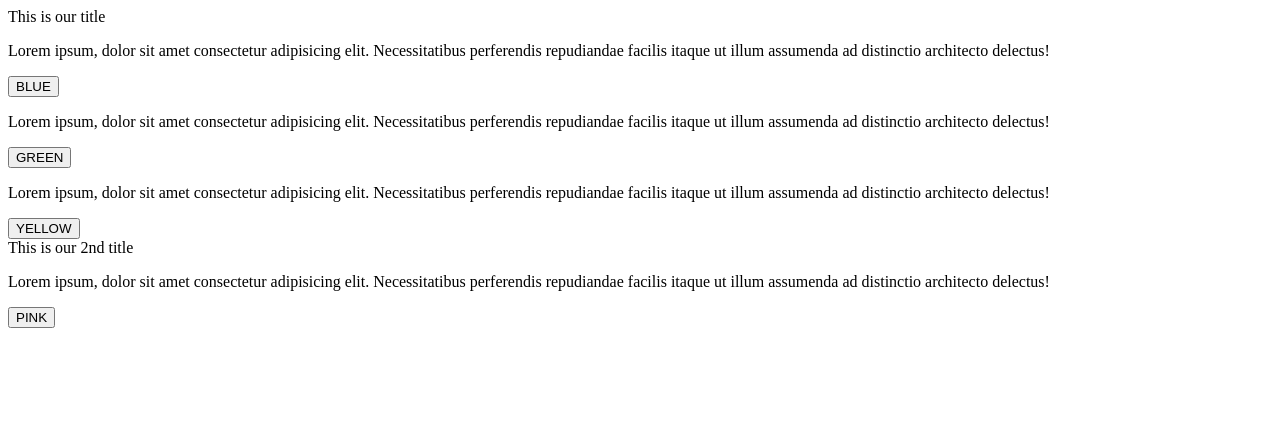
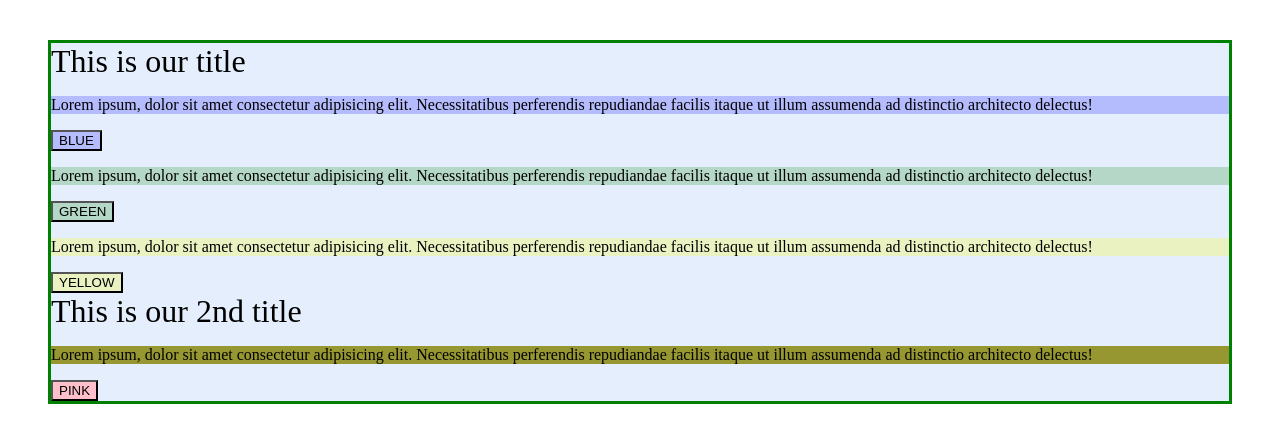
Before and after one commit to smithWEBtek/tower1, a plain HTML site: page index.html in a window 1280 px wide. Drawn offline with nearby package versions, Linux system fonts and the light colour scheme.

Commit message:
Update style

```diff
--- a/index.html
+++ b/index.html
@@ -5,10 +5,10 @@
   <meta charset="UTF-8">
   <meta name="viewport" content="width=device-width, initial-scale=1.0">
   <meta http-equiv="X-UA-Compatible" content="ie=edge">
+  <link rel="stylesheet" href="style.css">
   <script src="http://code.jquery.com/jquery-3.3.1.min.js"
     integrity="sha256-FgpCb/KJQlLNfOu91ta32o/NMZxltwRo8QtmkMRdAu8=" crossorigin="anonymous"></script>
   <title>Document</title>
-  <link rel="x-scss" href="style.scss">
 </head>
 
 <body>
--- /dev/null
+++ b/style.css
@@ -0,0 +1,42 @@
+.container {
+  margin: 40px;
+  border: 3px solid green;
+  background-color: rgb(229, 238, 252);
+}
+
+.bg1 {
+  background-color: rgba(0, 0, 255, 0.212);
+}
+
+.bg2 {
+  background-color: rgba(0, 128, 0, 0.212);
+}
+
+.bg3 {
+  background-color: rgba(255, 255, 0, 0.233);
+}
+
+.bg4 {
+  background-color: pink;
+}
+
+.content__title {
+  font-size: 2rem;
+}
+
+
+
+.content__body--p1 {
+  background-color: rgba(0, 0, 255, 0.212);
+}
+
+.content__body--p2 {
+  background-color: rgba(0, 128, 0, 0.212);
+}
+.content__body--p3 {
+  background-color: rgba(255, 255, 0, 0.233);
+}
+
+.content__body--p4 {
+  background-color: rgb(151, 151, 49);
+}
--- a/style.scss
+++ /dev/null
@@ -1,37 +0,0 @@
-.container {
-  margin: 20px;
-}
-
-.bg1 {
-  background-color: rgba(0, 0, 255, 0.212);
-}
-
-.bg2 {
-  background-color: rgba(0, 128, 0, 0.212);
-}
-
-.bg3 {
-  background-color: rgba(255, 255, 0, 0.233);
-}
-
-.bg4 {
-  background-color: pink;
-}
-
-.content__title {
-  font-size: 14px;
-}
-
-.content__body {
-
-  &--p1 {
-    background-color: rgba(0, 0, 255, 0.212);
-  }
-
-  &--p2 {
-    background-color: rgba(0, 128, 0, 0.212);
-  }
-  &--p3 {
-    background-color: rgba(255, 255, 0, 0.233);
-  }
-}
```
